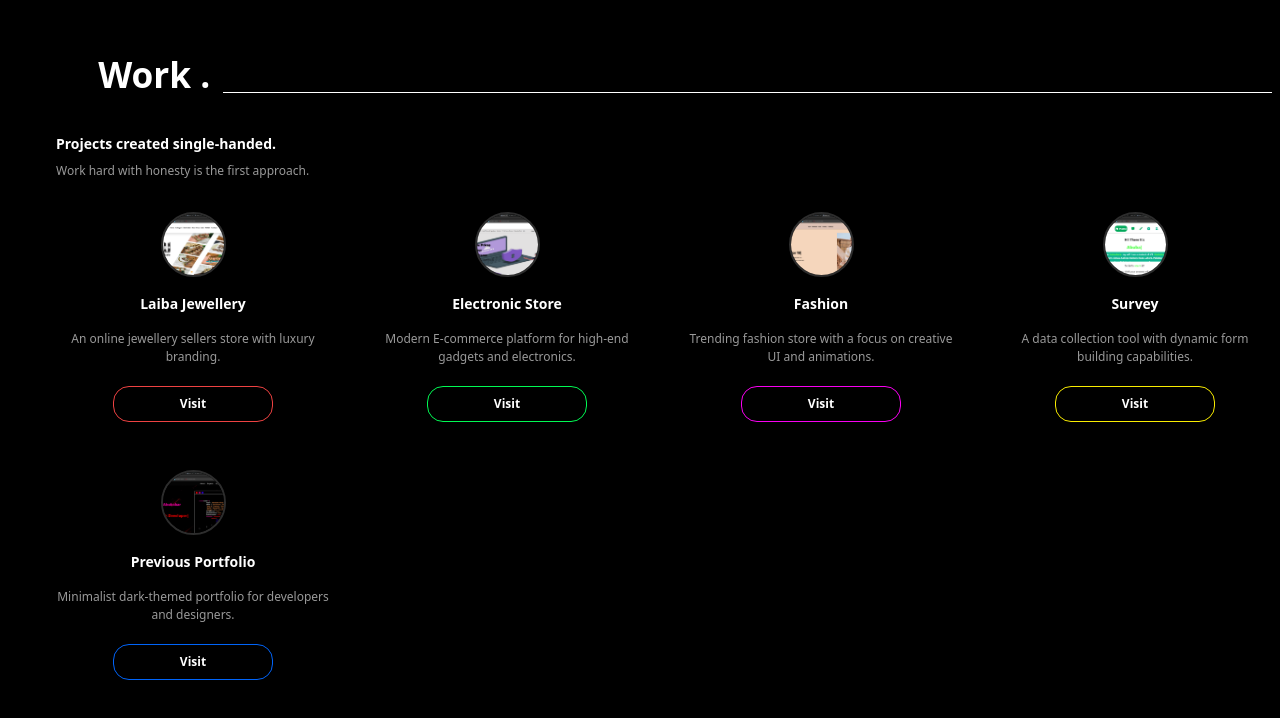
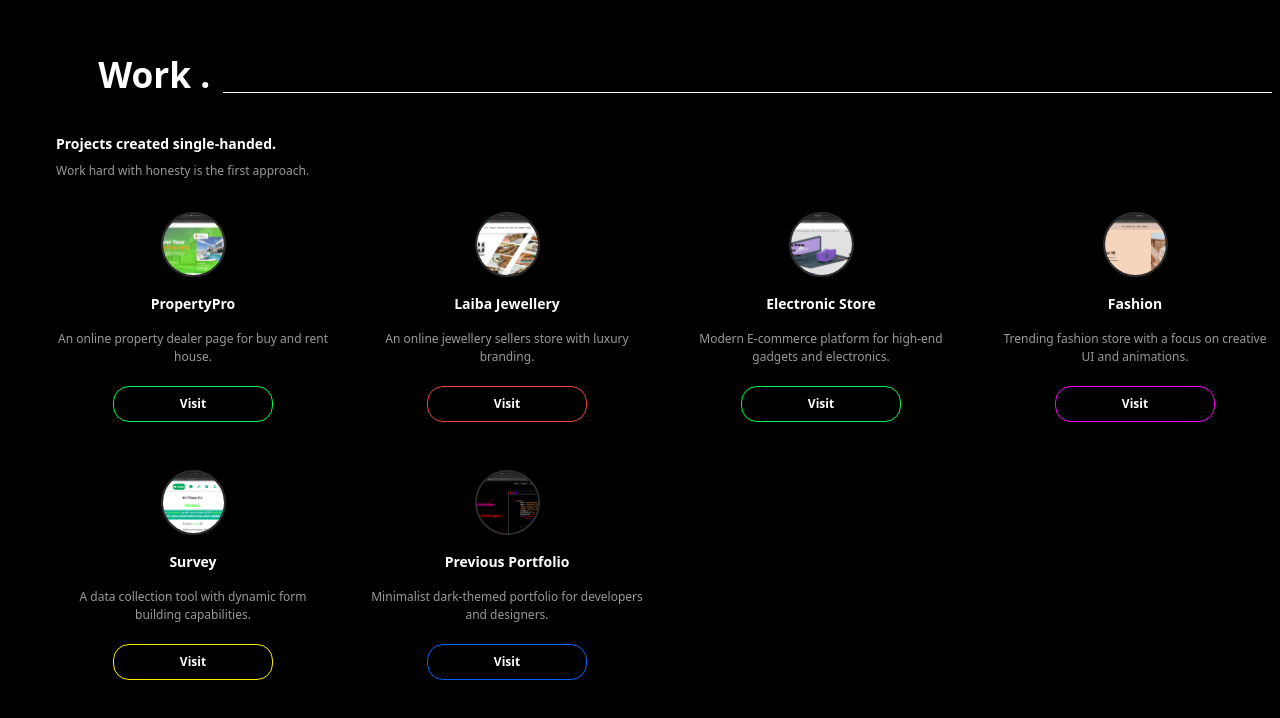
Before and after one commit to abubkar-afzal/my-portfolio, a Next.js app: page /Components/work in a window 1280 px wide. Shown: the top 718 px of the page. Built offline with nearby package versions, Linux system fonts and the light colour scheme.

Commit message:
add property project

```diff
--- a/pages/Components/work.tsx
+++ b/pages/Components/work.tsx
@@ -5,10 +5,18 @@ import imgElectronics from "../../public/electronic.png";
 import imgFashion from "../../public/fashion.png";
 import imgSurvey from "../../public/survey.png";
 import imgPortfolio from "../../public/portfolio.png";
+import imgProperty from "../../public/property.png";
 
 const Work = () => {
   const projectData = [
     {
+      name: "PropertyPro",
+      description: "An online property dealer page for buy and rent house.",
+      url: "https://property-abubkar-afzals-projects.vercel.app/",
+      image: imgProperty,
+      accent: "var(--mahroon)",
+      btnColor: "var(--green)",
+    },{
       name: "Laiba Jewellery",
       description: "An online jewellery sellers store with luxury branding.",
       url: "https://laibajewellery.vercel.app/",
```
Also changed, not shown: public/property.png (added).
